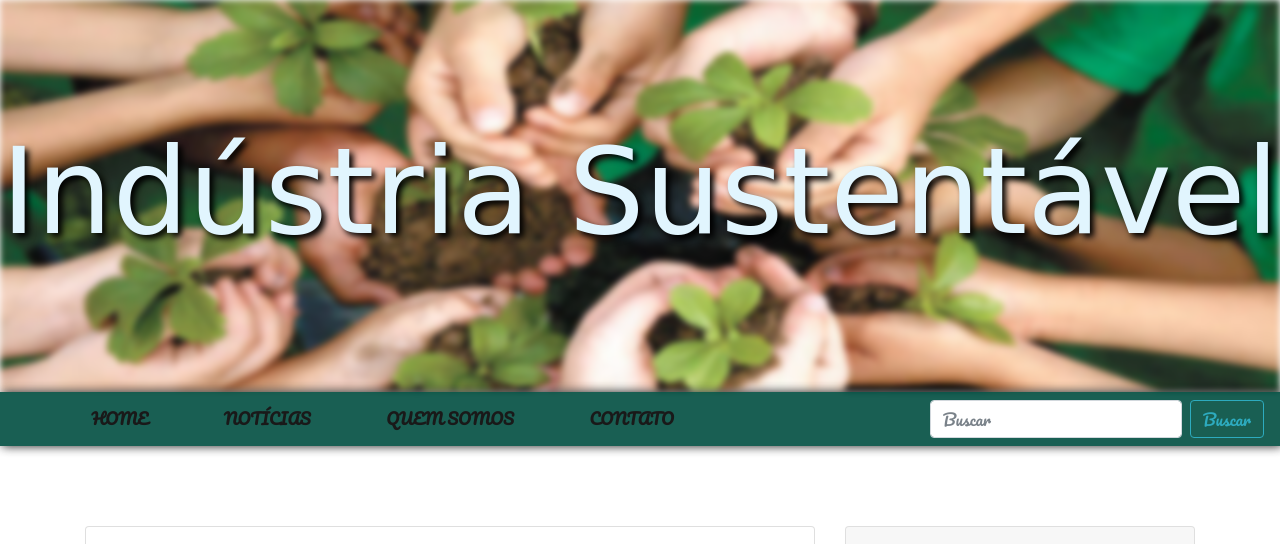
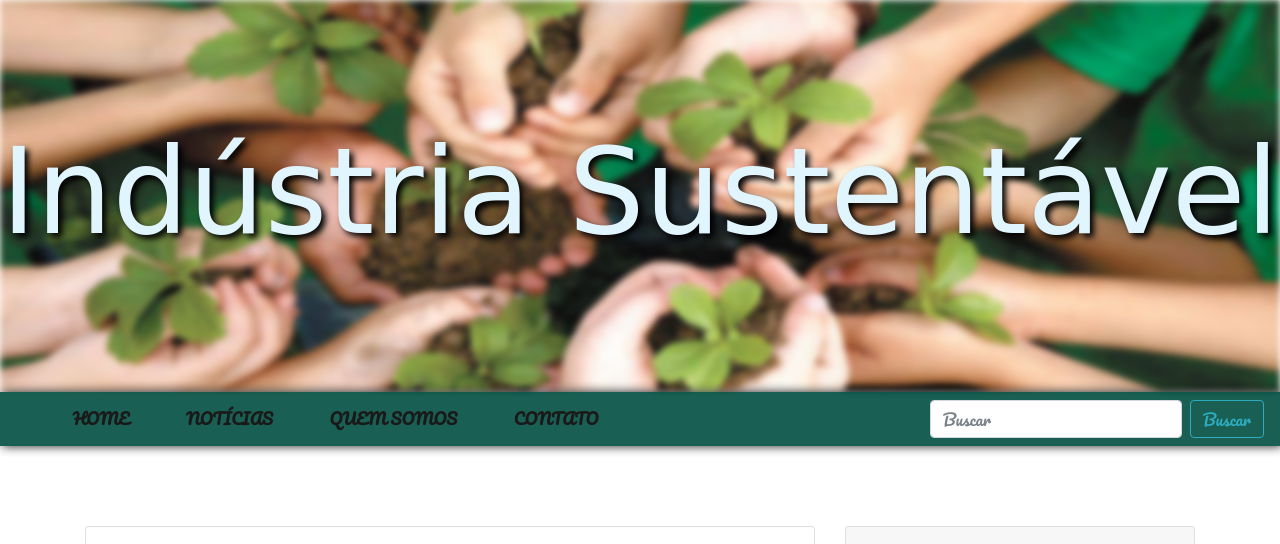
Before and after one commit to ssluizf/Site-Desenvolvimento-Sustentavel, a plain HTML site: page index.html in a window 1280 px wide. Shown: the top 544 px of the page. Drawn offline with nearby package versions, Linux system fonts and the light colour scheme; a web font is replaced by a local one.

Commit message:
Ajuste no padding dos itens da navbar

```diff
--- a/assets/css/style.css
+++ b/assets/css/style.css
@@ -29,7 +29,7 @@ img {
     cursor: pointer;
     color: #000;
     font-weight: bold;
-    padding-left: 2cm;
+    padding-left: 1.5cm;
 }
 
 #cabecalho a:hover {
```
